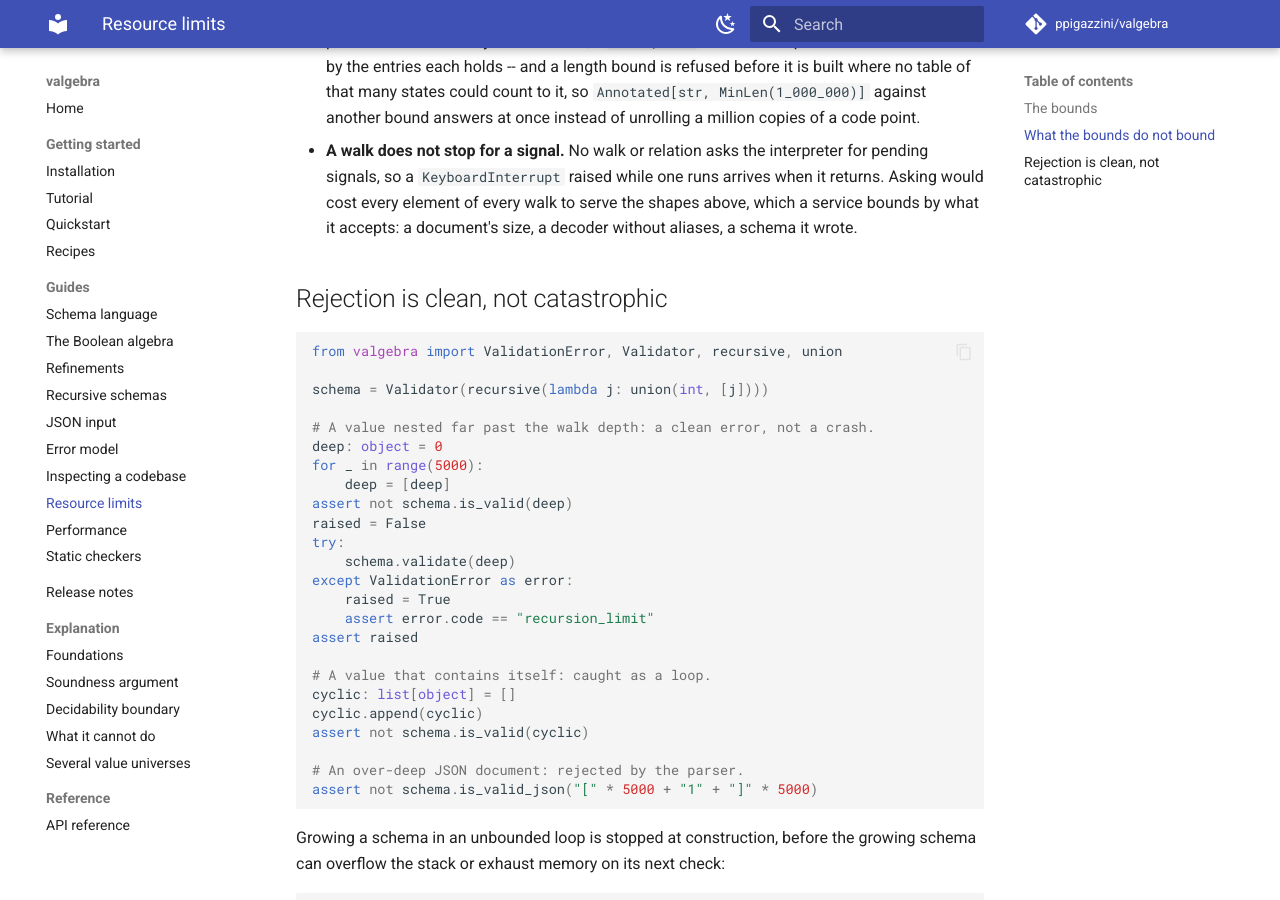
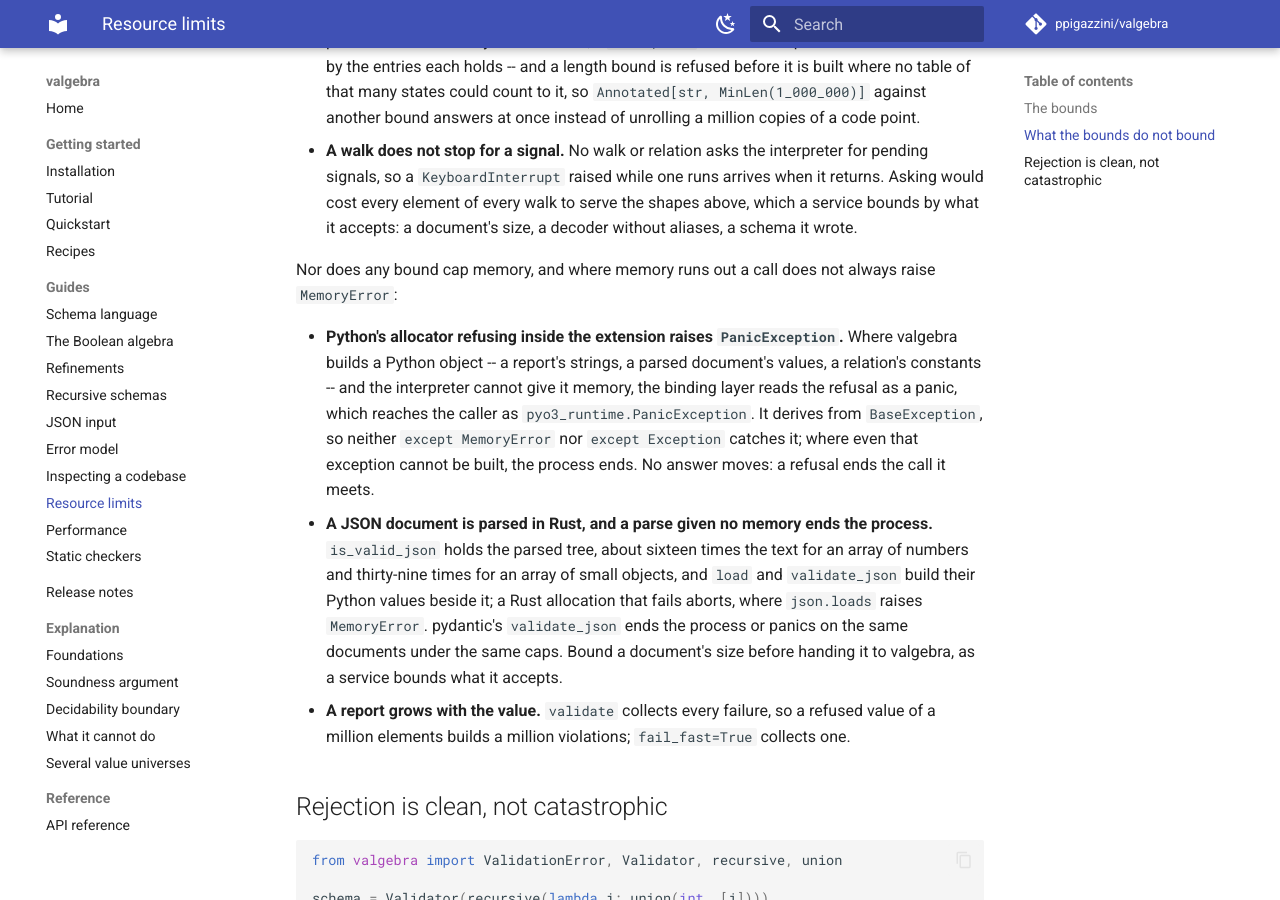
Before and after one commit to ppigazzini/valgebra, an MkDocs documentation site: the page built from docs/10-limits.md, in a window 1280 px wide and 900 px high, scrolled down 4913 px. Built offline with MkDocs 1.6.1 and Material for MkDocs 9.7.7, drawn with Linux system fonts in a browser that asks for light colours; comment, search, counter and statistics services are not loaded.

Commit message:
docs: memory a call cannot be given is stated where it ends the call
No bound caps memory, and the pages named one place where running out
ends the process, a pattern's program. The limits page states the rest.
Python's allocator refusing an object the extension builds -- a report's
strings, a parsed document's values, a relation's constants -- reaches
the caller as `PanicException`, a `BaseException` neither `except
MemoryError` nor `except Exception` catches, and ends the process where
that exception cannot be built either; no answer moves. A JSON document
is parsed in Rust, holding about sixteen times the text for an array of
numbers and thirty-nine for one of small objects, and a parse given no
memory ends the process where `json.loads` raises `MemoryError`, as
pydantic's does. A report grows with the value, and `fail_fast` collects
one failure. The error model and the JSON page point there, and the JSON
page asks a caller to bound a document's size before handing it over.

````diff
--- a/docs/10-limits.md
+++ b/docs/10-limits.md
@@ -238,6 +238,29 @@ decision steps. None caps time, and four costs grow inside them:
   to serve the shapes above, which a service bounds by what it accepts: a
   document's size, a decoder without aliases, a schema it wrote.
 
+Nor does any bound cap memory, and where memory runs out a call does not always
+raise `MemoryError`:
+
+- **Python's allocator refusing inside the extension raises `PanicException`.**
+  Where valgebra builds a Python object -- a report's strings, a parsed
+  document's values, a relation's constants -- and the interpreter cannot give
+  it memory, the binding layer reads the refusal as a panic, which reaches the
+  caller as `pyo3_runtime.PanicException`. It derives from `BaseException`, so
+  neither `except MemoryError` nor `except Exception` catches it; where even
+  that exception cannot be built, the process ends. No answer moves: a refusal
+  ends the call it meets.
+- **A JSON document is parsed in Rust, and a parse given no memory ends the
+  process.** `is_valid_json` holds the parsed tree, about sixteen times the
+  text for an array of numbers and thirty-nine times for an array of small
+  objects, and `load` and `validate_json` build their Python values beside it;
+  a Rust allocation that fails aborts, where `json.loads` raises `MemoryError`.
+  pydantic's `validate_json` ends the process or panics on the same documents
+  under the same caps. Bound a document's
+  size before handing it to valgebra, as a service bounds what it accepts.
+- **A report grows with the value.** `validate` collects every failure, so a
+  refused value of a million elements builds a million violations;
+  `fail_fast=True` collects one.
+
 ## Rejection is clean, not catastrophic
 
 ```python
````
Also changed, not shown: docs/07-json.md (+4 -0 lines), docs/08-error-model.md (+4 -1 lines).
